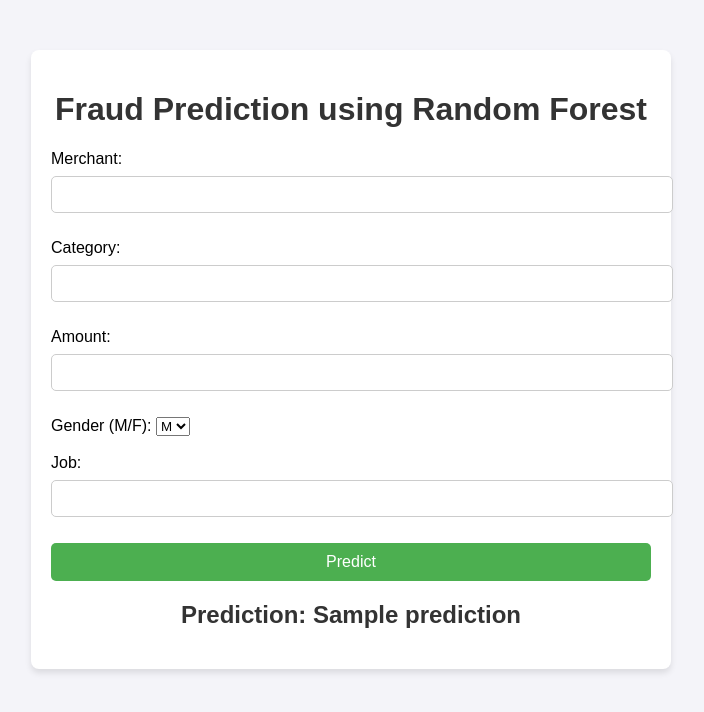
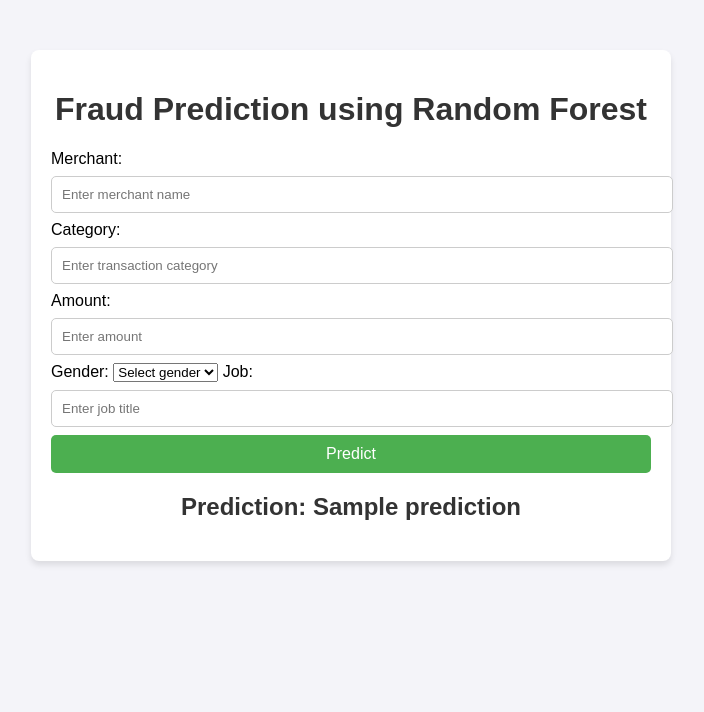
Before and after one commit to Bhavnanahar/flask-fraud-detection, a Flask app: template templates/index.html in a window 1280 px wide. Shown: the top 712 px of the page, without its empty margins (289-993 px from the left). Run offline with Flask 3, Linux system fonts and the light colour scheme; the template is opened without the code that fills it: most values are stand-ins (such as "Sample title", 1, 10 or a date in 2020); parts of the project's set-up code (start-up, migrations or seed data) failed here and were passed over.

Commit message:
index.html

```diff
--- a/templates/index.html
+++ b/templates/index.html
@@ -4,30 +4,33 @@
         <meta charset="UTF-8">
         <meta name="viewport" content="width=device-width, initial-scale=1.0">
         <title>Fraud Prediction</title>
+        <!-- Link to the updated CSS file -->
         <link rel="stylesheet" href="{{ url_for('static', filename='style.css') }}">
     </head>
+
 <body>
     <div class="container">
         <h1>Fraud Prediction using Random Forest</h1>
 
         <form action="/predict" method="POST">
             <label for="merchant">Merchant:</label>
-            <input type="text" id="merchant" name="merchant" required><br><br>
+            <input type="text" id="merchant" name="merchant" placeholder="Enter merchant name" required>
 
             <label for="category">Category:</label>
-            <input type="text" id="category" name="category" required><br><br>
+            <input type="text" id="category" name="category" placeholder="Enter transaction category" required>
 
             <label for="amt">Amount:</label>
-            <input type="number" id="amt" name="amt" required><br><br>
+            <input type="number" id="amt" name="amt" placeholder="Enter amount" step="0.01" required>
 
-            <label for="gender">Gender (M/F):</label>
+            <label for="gender">Gender:</label>
             <select id="gender" name="gender" required>
-                <option value="M">M</option>
-                <option value="F">F</option>
-            </select><br><br>
+                <option value="" disabled selected>Select gender</option>
+                <option value="M">Male (M)</option>
+                <option value="F">Female (F)</option>
+            </select>
 
             <label for="job">Job:</label>
-            <input type="text" id="job" name="job" required><br><br>
+            <input type="text" id="job" name="job" placeholder="Enter job title" required>
 
             <button type="submit">Predict</button>
         </form>
```
Lines whose indentation alone changed are shown as unchanged.
